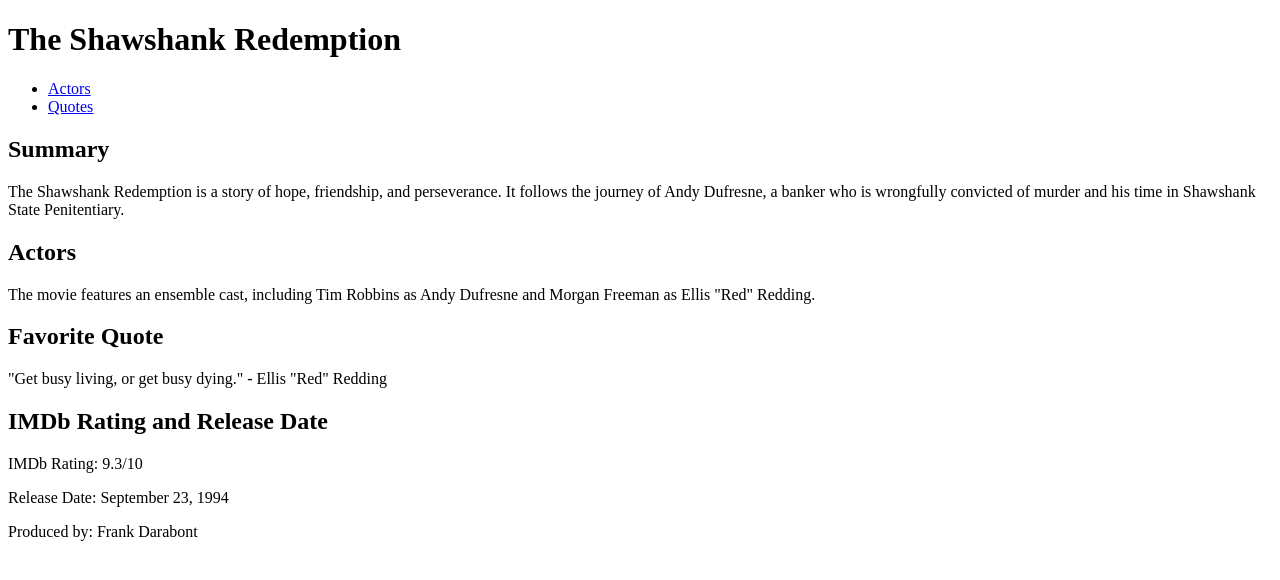
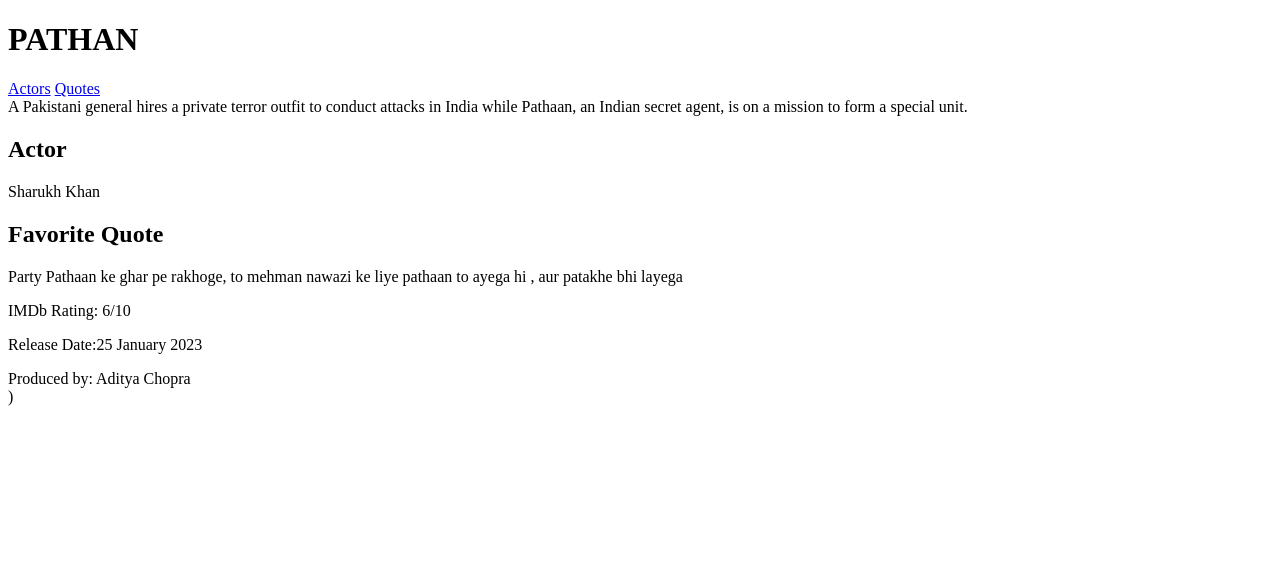
Before and after one commit to acciojob/semantic-imdb-Code-with-sudoku, a website: page main.html in a window 1280 px wide. Drawn offline with Linux system fonts and the light colour scheme.

Commit message:
created a submission

```diff
--- a/main.html
+++ b/main.html
@@ -4,45 +4,34 @@
     <meta charset="UTF-8">
     <meta name="viewport" content="width=device-width, initial-scale=1.0">
     <title>My Favorite Movie</title>
-    <style>
-        /* Add your CSS styles here to enhance the design */
-    </style>
-</head>
-<body>
-    <header>
-        <h1>The Shawshank Redemption</h1>
+   <header>
+        <h1> PATHAN</h1>
     </header>
 
     <nav>
-        <ul>
-            <li><a href="#nav-actor">Actors</a></li>
-            <li><a href="#nav-quote">Quotes</a></li>
-        </ul>
+        <a href="#actor" id="nav-actor">Actors</a>
+        <a href="#quote" id="nav-quote">Quotes</a>
     </nav>
 
-    <section id="summary">
-        <h2>Summary</h2>
-        <p>The Shawshank Redemption is a story of hope, friendship, and perseverance. It follows the journey of Andy Dufresne, a banker who is wrongfully convicted of murder and his time in Shawshank State Penitentiary.</p>
-    </section>
-
+    <summary id="summary">A Pakistani general hires a private terror outfit to conduct attacks in India while Pathaan, an Indian secret agent, is on a mission to form a special unit.</p>
+	</summary>
     <section id="actor">
-        <h2>Actors</h2>
-        <p>The movie features an ensemble cast, including Tim Robbins as Andy Dufresne and Morgan Freeman as Ellis "Red" Redding.</p>
+        <h2>Actor</h2>
+        <p>Sharukh Khan</p>
     </section>
 
     <section id="quote">
         <h2>Favorite Quote</h2>
-        <p>"Get busy living, or get busy dying." - Ellis "Red" Redding</p>
+        <p>Party Pathaan ke ghar pe rakhoge, to mehman nawazi ke liye pathaan to ayega hi , aur patakhe bhi layega </p>
     </section>
 
     <aside>
-        <h2>IMDb Rating and Release Date</h2>
-        <p>IMDb Rating: 9.3/10</p>
-        <p>Release Date: September 23, 1994</p>
+        <p>IMDb Rating: 6/10</p>
+        <p>Release Date:25 January 2023</p>
     </aside>
 
     <footer>
-        <p>Produced by: Frank Darabont</p>
-    </footer>
+        Produced by: Aditya Chopra
+    </footer>)
 </body>
 </html>
--- a/styles.css
+++ b/styles.css
@@ -1,2 +1,52 @@
 
 /* Your CSS Code here. */
+  body {
+            font-family: Arial, sans-serif;
+            margin: 0;
+            padding: 0;
+            background-color: #f5f5f5;
+        }
+
+        header {
+            text-align: center;
+            background-color: #333;
+            color: #fff;
+            padding: 20px 0;
+        }
+
+        nav {
+            text-align: center;
+            background-color: #444;
+            padding: 10px 0;
+        }
+
+        nav a {
+            color: #fff;
+            text-decoration: none;
+            margin: 0 20px;
+        }
+
+        nav a:hover {
+            text-decoration: underline;
+        }
+
+        section {
+            padding: 20px;
+            margin: 20px;
+            background-color: #fff;
+            box-shadow: 0px 0px 10px rgba(0, 0, 0, 0.1);
+        }
+
+        aside {
+            text-align: center;
+            background-color: #444;
+            color: #fff;
+            padding: 10px 0;
+        }
+
+        footer {
+            text-align: center;
+            background-color: #333;
+            color: #fff;
+            padding: 10px 0;
+        }
```
